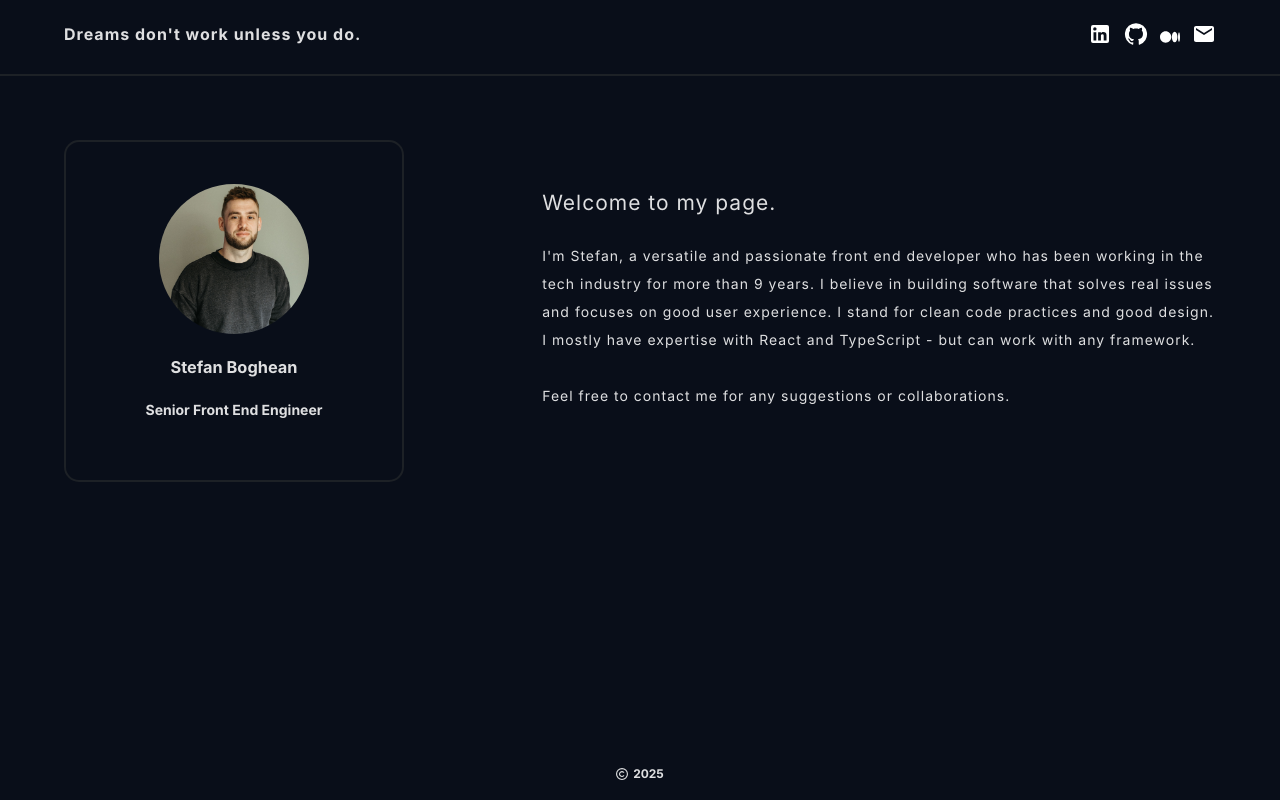
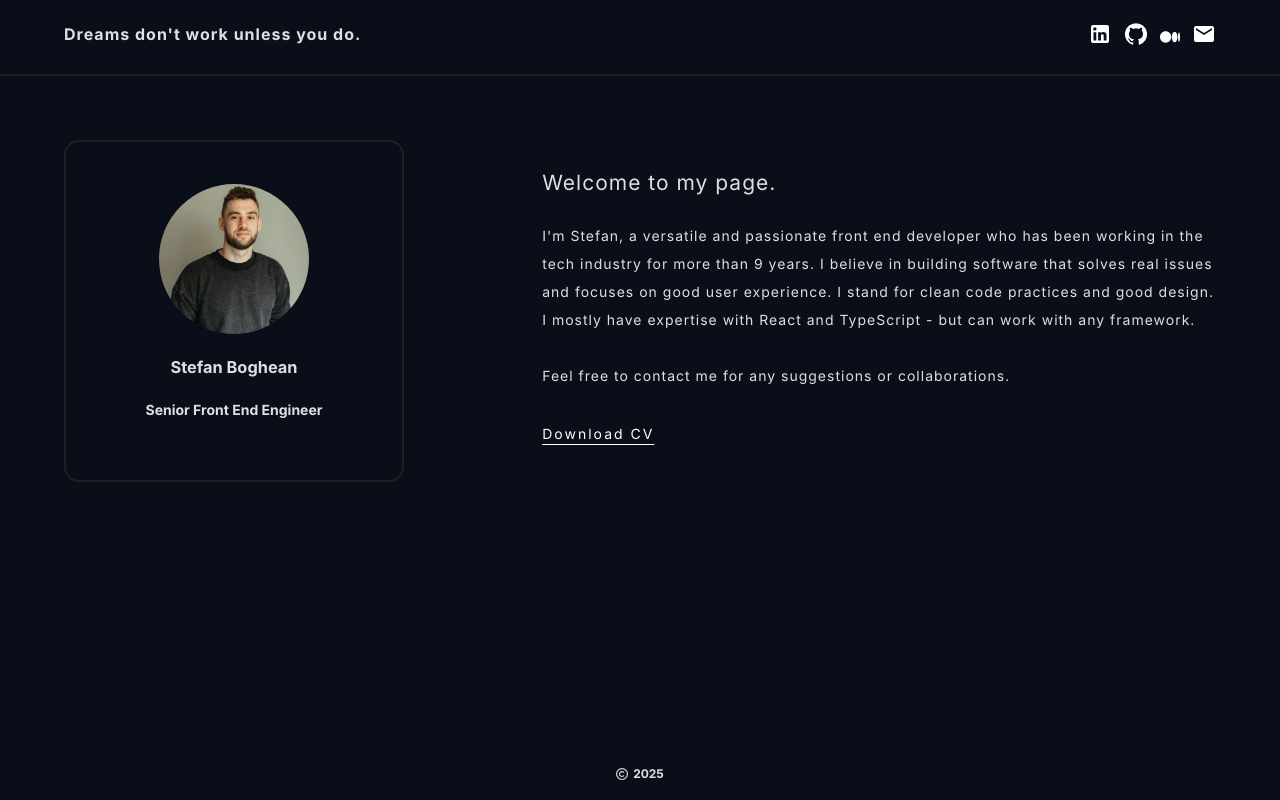
Before and after one commit to steff93/bio, a React (Vite) app: page / in a window 1280 px wide. Built offline with nearby package versions, Linux system fonts and the light colour scheme.

Commit message:
added download cv option

```diff
--- a/src/App.scss
+++ b/src/App.scss
@@ -31,6 +31,14 @@
   text-align: left;
 }
 
+.cv-download {
+  display: block;
+  margin-top: 30px;
+  letter-spacing: 2px;
+  text-underline-offset: 5px;
+  text-decoration: underline;
+}
+
 @media (max-width: 992px) {
   .main {
     min-width: 100%;
@@ -41,6 +49,10 @@
     padding: 0;
   }
 
+  .cv-download {
+    text-align: center;
+  }
+
   .bio {
     padding: 15px 35px;
   }
@@ -48,6 +60,6 @@
 
 @media (min-width: 993px) {
   .bio {
-    margin-top: 25px;
+    margin-top: 5px;
   }
 }
--- a/src/components/Bio.tsx
+++ b/src/components/Bio.tsx
@@ -13,6 +13,14 @@ const Bio = () => {
         <br />
         Feel free to contact me for any suggestions or collaborations.
       </p>
+
+      <a
+        className="cv-download"
+        href="public/Stefan_Boghean.pdf"
+        target="_blank"
+      >
+        Download CV
+      </a>
     </div>
   );
 };
```
Also changed, not shown: 1 other file (tests, documents, lock files or other folders).
